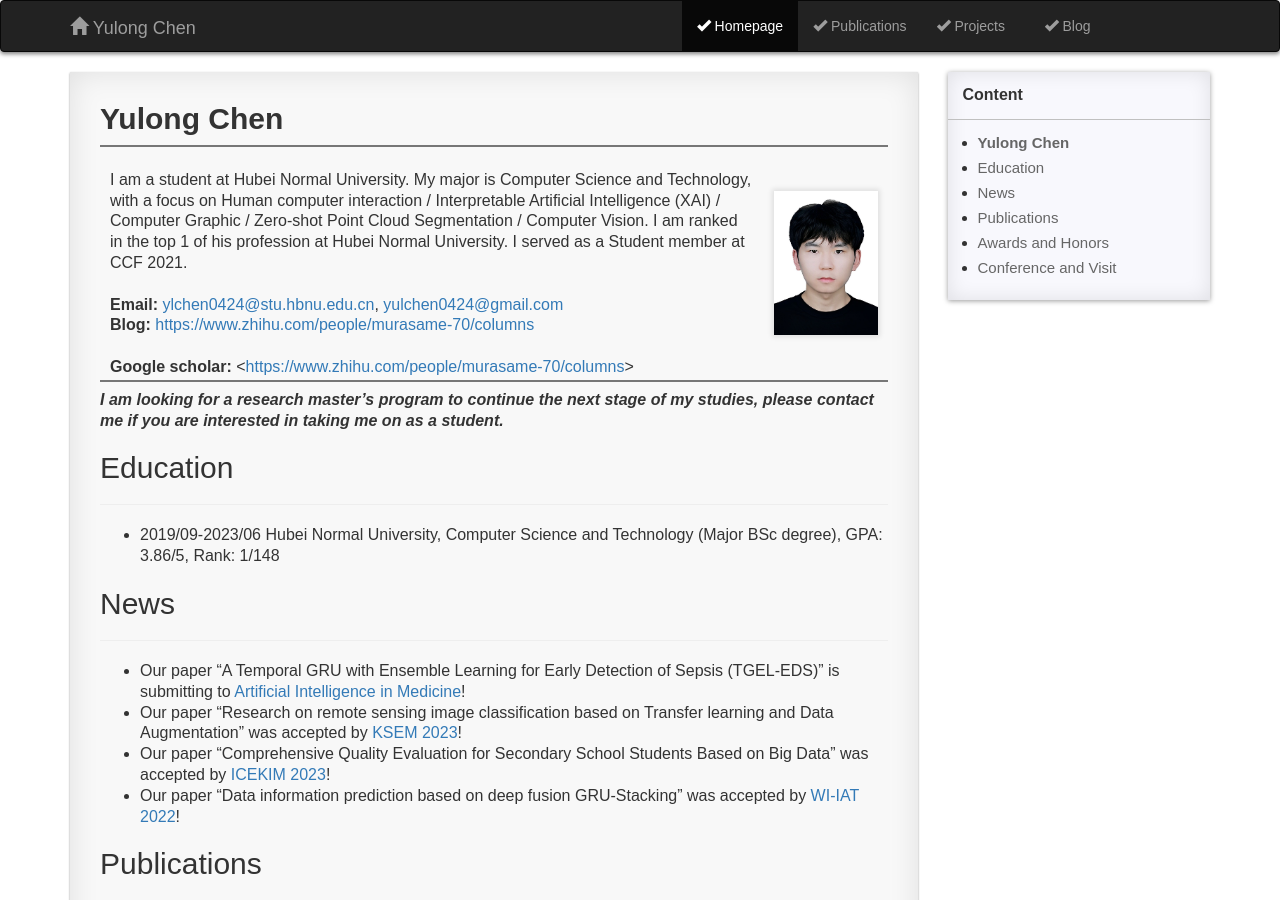
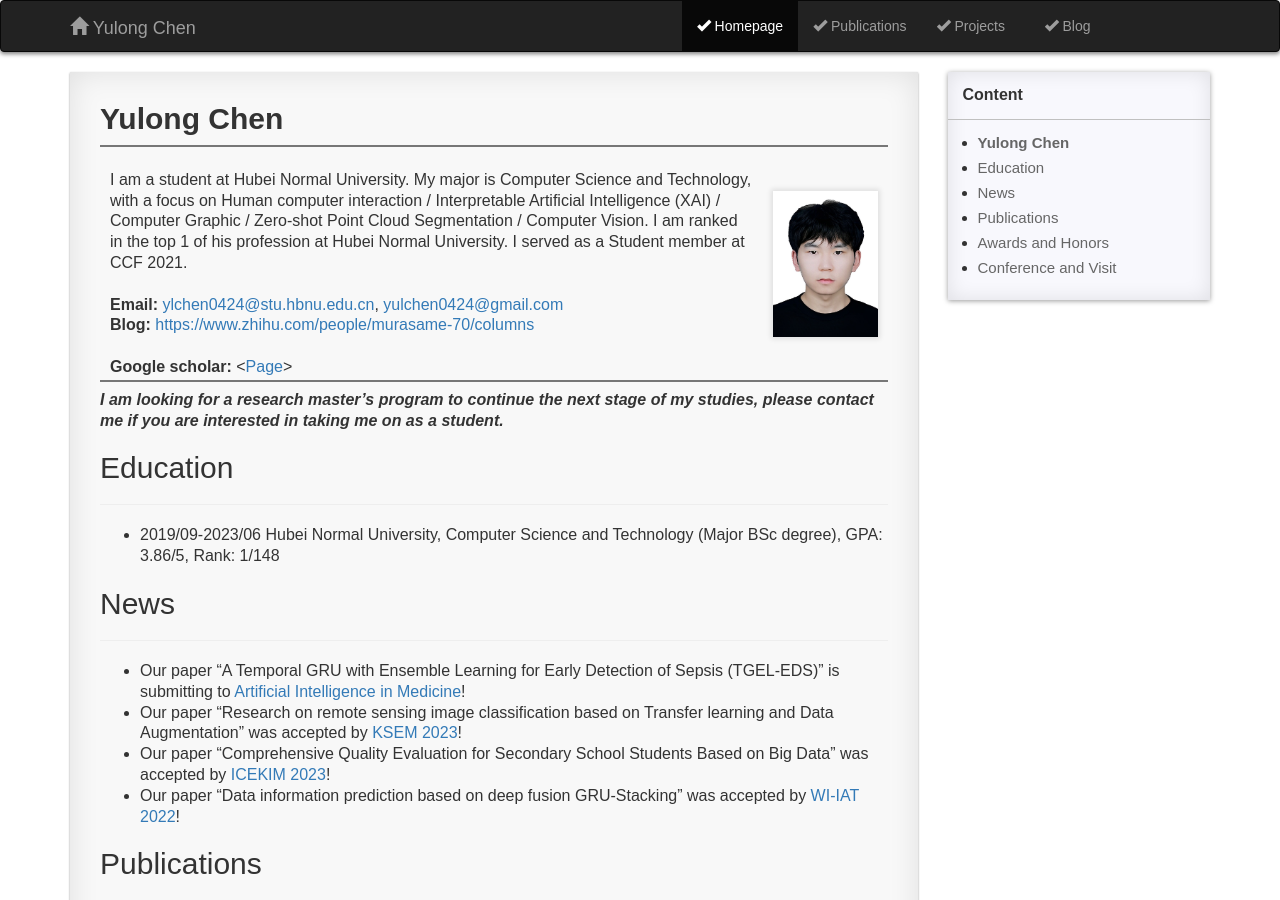
Before and after one commit to yulongC/yulongC.github.io, a Jekyll site: the page built from pages/1_homepage.md, in a window 1280 px wide and 900 px high. Built offline with Jekyll 4.4.1, drawn with Linux system fonts in a browser that asks for light colours; comment, search, counter and statistics services are not loaded.

Commit message:
Update 1_homepage.md

```diff
--- a/pages/1_homepage.md
+++ b/pages/1_homepage.md
@@ -11,7 +11,7 @@
 
 ## **Yulong Chen**
 
-| <br> I am a student at Hubei Normal University. My major is Computer Science and Technology, with a focus on Human computer interaction / Interpretable Artificial Intelligence (XAI) / Computer Graphic / Zero-shot Point Cloud Segmentation / Computer Vision. I am ranked in the top 1 of his profession at Hubei Normal University. I served as a Student member at CCF 2021. <br> <br> **Email:** <ylchen0424@stu.hbnu.edu.cn>, <yulchen0424@gmail.com> <br> **Blog:** <https://www.zhihu.com/people/murasame-70/columns>  <br> <br> **Google scholar:** <[https://www.zhihu.com/people/murasame-70/columns](https://scholar.google.com/citations?hl=en&user=G4RazmQAAAAJ&view_op=list_works&gmla=AOV7GLMocIzBzFzB3jGGdrzAaTuncsxcl1r1nD7tQGtvVPucTCOyUvQZ4YUjoouO6NzDMY6W1OnE4XuL-jGo7QMQzTs6GHV_FV8Ax3LqWM8ycc0-a3LA0vU2IYw4iL9C5bJu4Zxzn1zE)> <br> | <br> &emsp; ![image](https://yulongC.github.io/images/chen-2023.jpg) <br> <br> |
+| <br> I am a student at Hubei Normal University. My major is Computer Science and Technology, with a focus on Human computer interaction / Interpretable Artificial Intelligence (XAI) / Computer Graphic / Zero-shot Point Cloud Segmentation / Computer Vision. I am ranked in the top 1 of his profession at Hubei Normal University. I served as a Student member at CCF 2021. <br> <br> **Email:** <ylchen0424@stu.hbnu.edu.cn>, <yulchen0424@gmail.com> <br> **Blog:** <https://www.zhihu.com/people/murasame-70/columns>  <br> <br> **Google scholar:** <[Page](https://scholar.google.com/citations?hl=en&user=G4RazmQAAAAJ&view_op=list_works&gmla=AOV7GLMocIzBzFzB3jGGdrzAaTuncsxcl1r1nD7tQGtvVPucTCOyUvQZ4YUjoouO6NzDMY6W1OnE4XuL-jGo7QMQzTs6GHV_FV8Ax3LqWM8ycc0-a3LA0vU2IYw4iL9C5bJu4Zxzn1zE)> <br> | <br> &emsp; ![image](https://yulongC.github.io/images/chen-2023.jpg) <br> <br> |
 
 ***I am looking for a research master's program to continue the next stage of my studies, please contact me if you are interested in taking me on as a student.***
 
```
